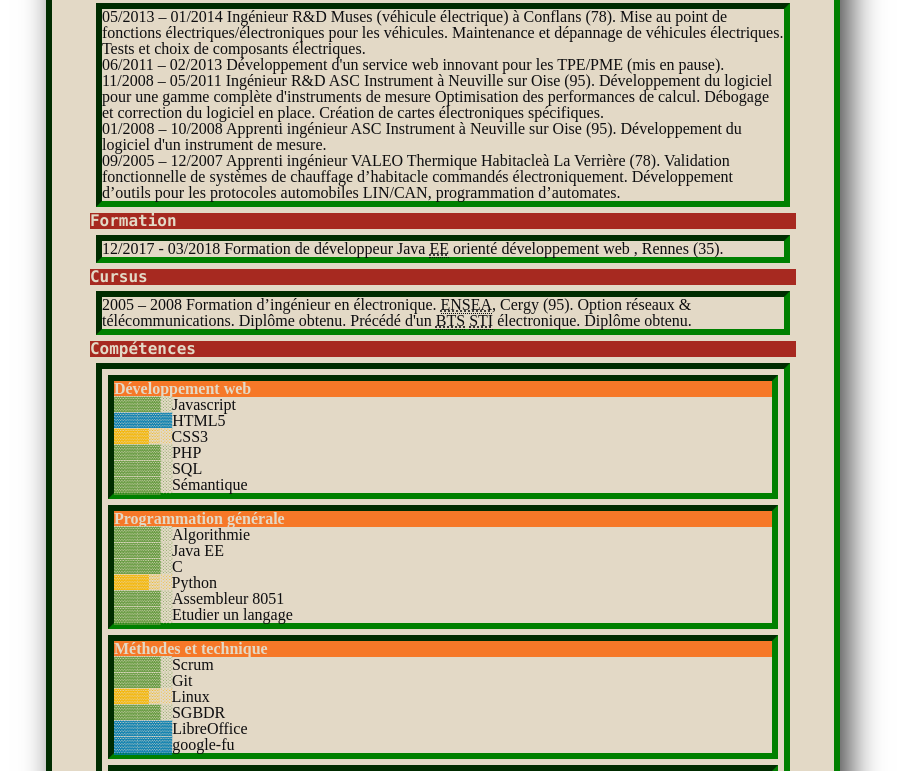
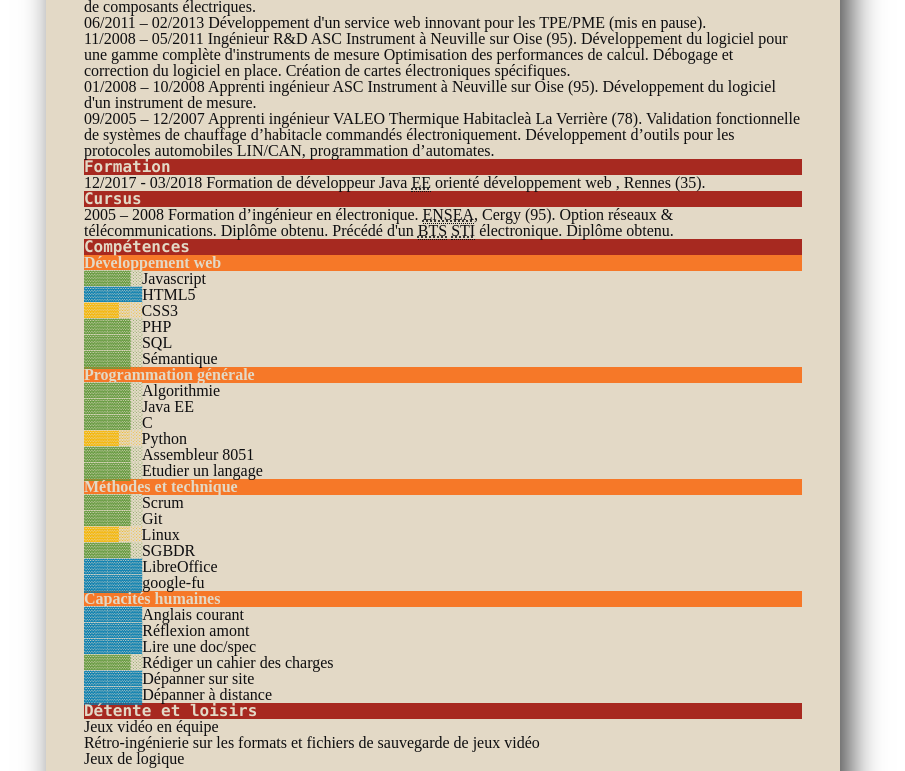
Before and after one commit to Ludwig-SCHAFER/cv, a plain HTML site: page index.htm in a window 1280 px wide. Shown: the part 390-1161 px from the top of the page, without its empty margins (197-1102 px from the left). Drawn offline with Linux system fonts and the light colour scheme.

Commit message:
CSS was in debug mode

```diff
--- a/cv.css
+++ b/cv.css
@@ -3,9 +3,8 @@
 }
 body{
 }
+
 div{
-	margin:6px;
-	border:6px green inset;
 }
 
 .page_A4{
```
